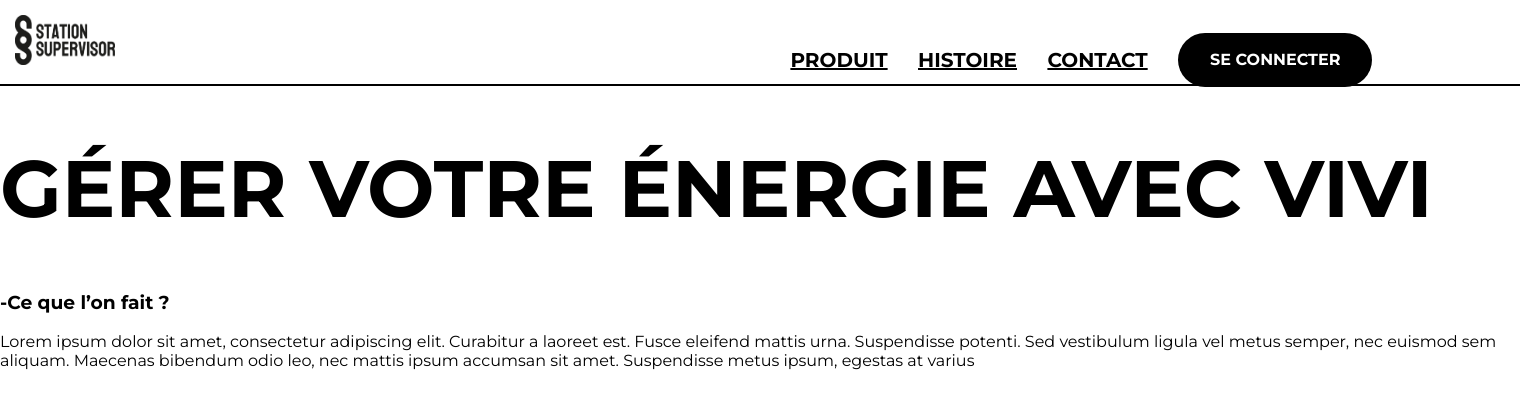
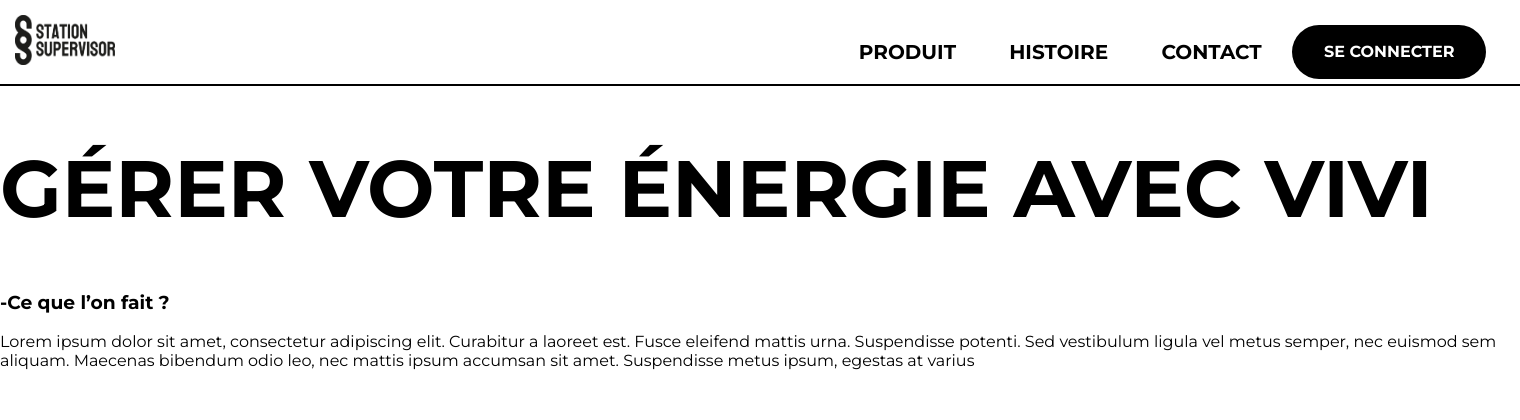
Before and after one commit to JupiterD-aurel/Supervision, a PHP site: page / in a window 1520 px wide. Shown: the top 420 px of the page. Run offline with PHP 8.4, Linux system fonts and the light colour scheme.

Commit message:
Header Finished

```diff
--- a/Site/Css/link.css
+++ b/Site/Css/link.css
@@ -17,8 +17,8 @@ text-decoration: none;
     position: absolute;
     width: 10%;
     height: 23%;
-    left: 50%;
-    top: -2rem;
+    left: 53%;
+    top: -2.5rem;
     font-family: 'Montserrat';
     font-style: normal;
     font-size: 20px;
@@ -30,9 +30,10 @@ text-decoration: none;
 
 }
 .home a{
-padding-left: 20%;
+padding-left: 35%;
 color: black;
 transition: all 0.3s ease-in-out;
+text-decoration: none;
 }
 
 .home a:hover{
@@ -67,7 +68,7 @@ display: flex;
 }
 
 .barre{
-width: 100%;
+width: 99.89%;
 height: 0;
 margin-top: 1%;
 border: 1px solid #000000;
```
